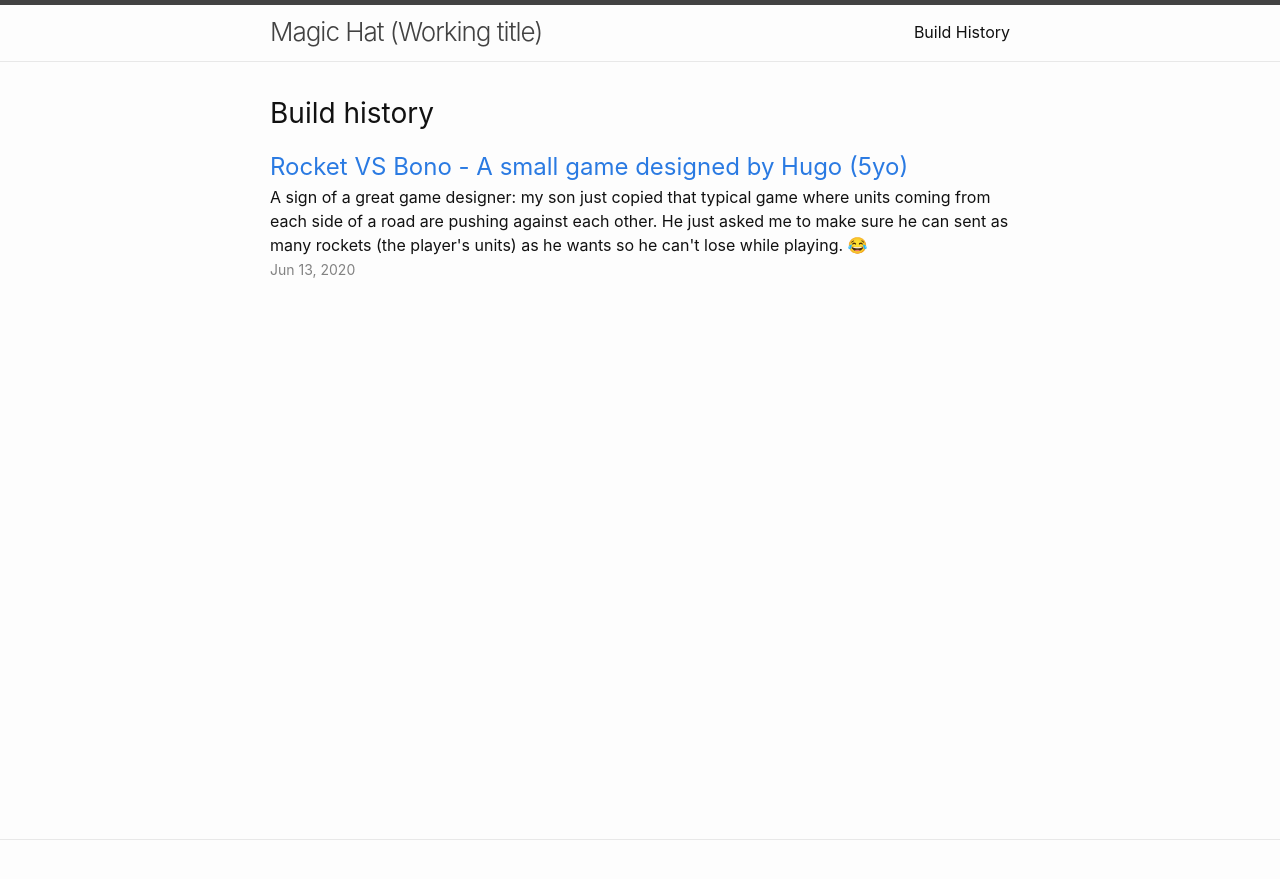
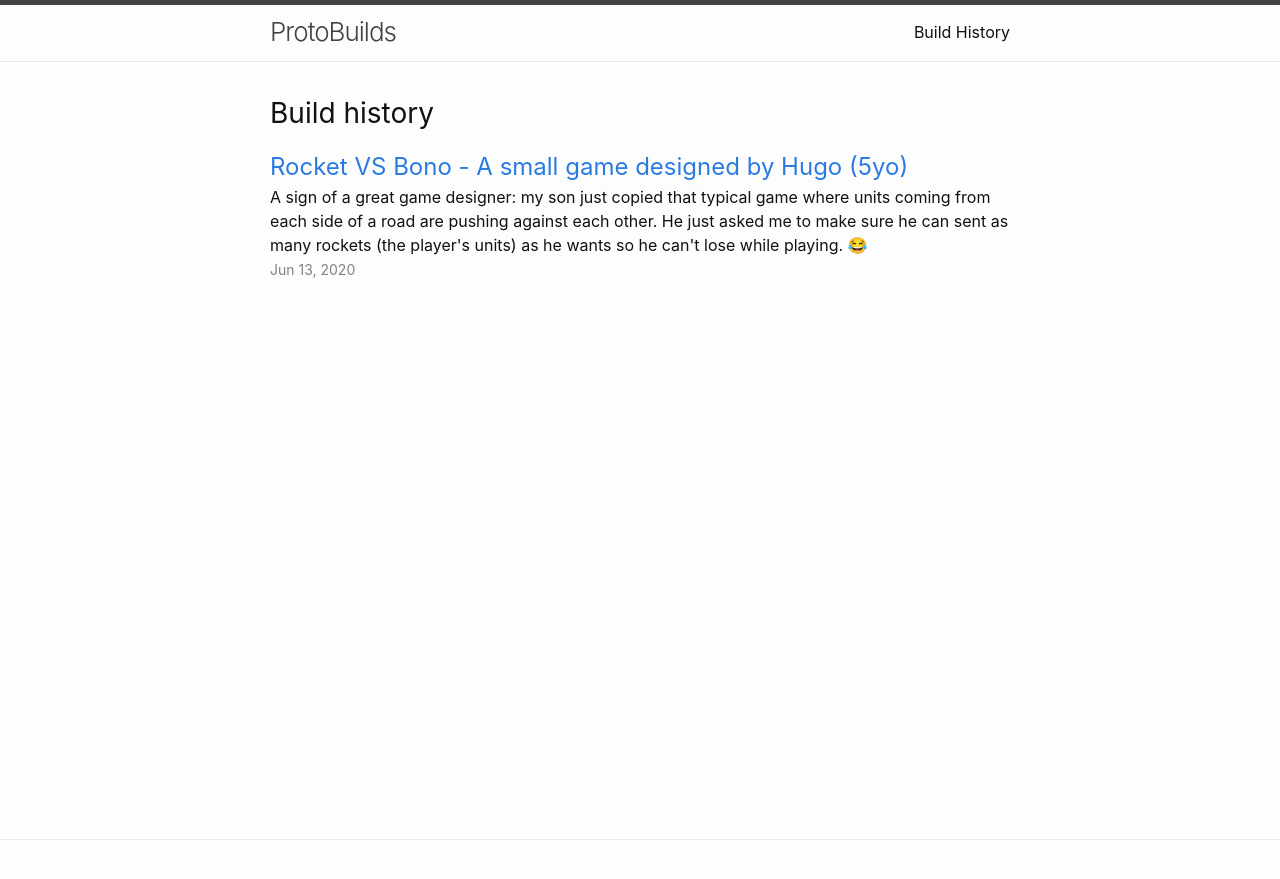
Before and after one commit to MoArtis/ProtoBuilds, a Jekyll site: the page built from buildHistory.md, in a window 1280 px wide. Shown: the top 879 px of the page. Built offline with Jekyll 4.4.1, drawn with Linux system fonts in a browser that asks for light colours.

Commit message:
Update _config.yml

```diff
--- a/_config.yml
+++ b/_config.yml
@@ -1,10 +1,10 @@
-title: Magic Hat (Working title)
+title: ProtoBuilds
 author: Mathieu Philippe
 email: mathieuphilippe.dev@gmail.com
 description: > # this means to ignore newlines until "show_excerpts:"
-  Test builds for Magic Hat (Working title)
+  A website to quickly share (bad) prototypes via WebGL.
 
-baseurl: "/MagicHatBuilds"
+baseurl: "/ProtoBuilds"
 
 show_excerpts: false # set to true to show excerpts on the homepage
 
```
